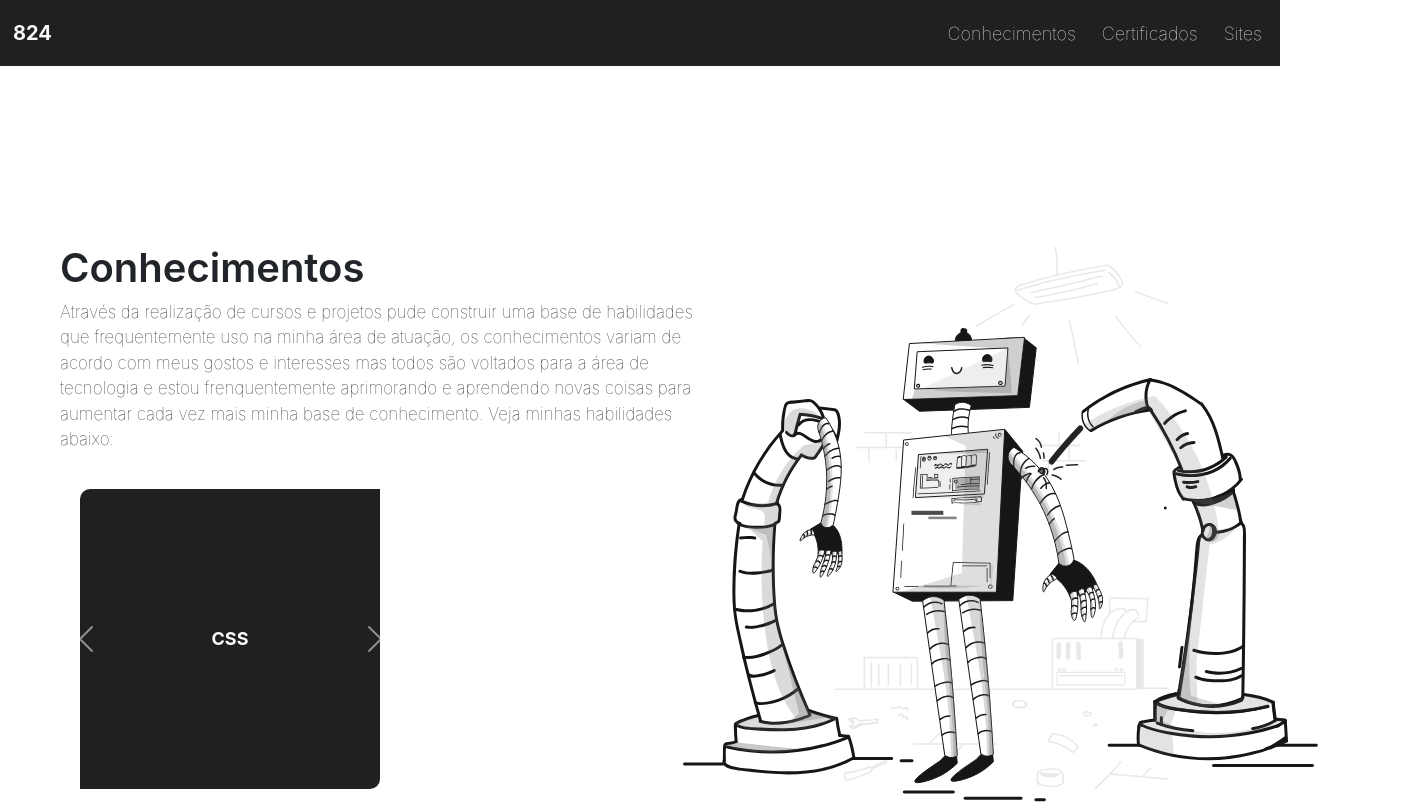
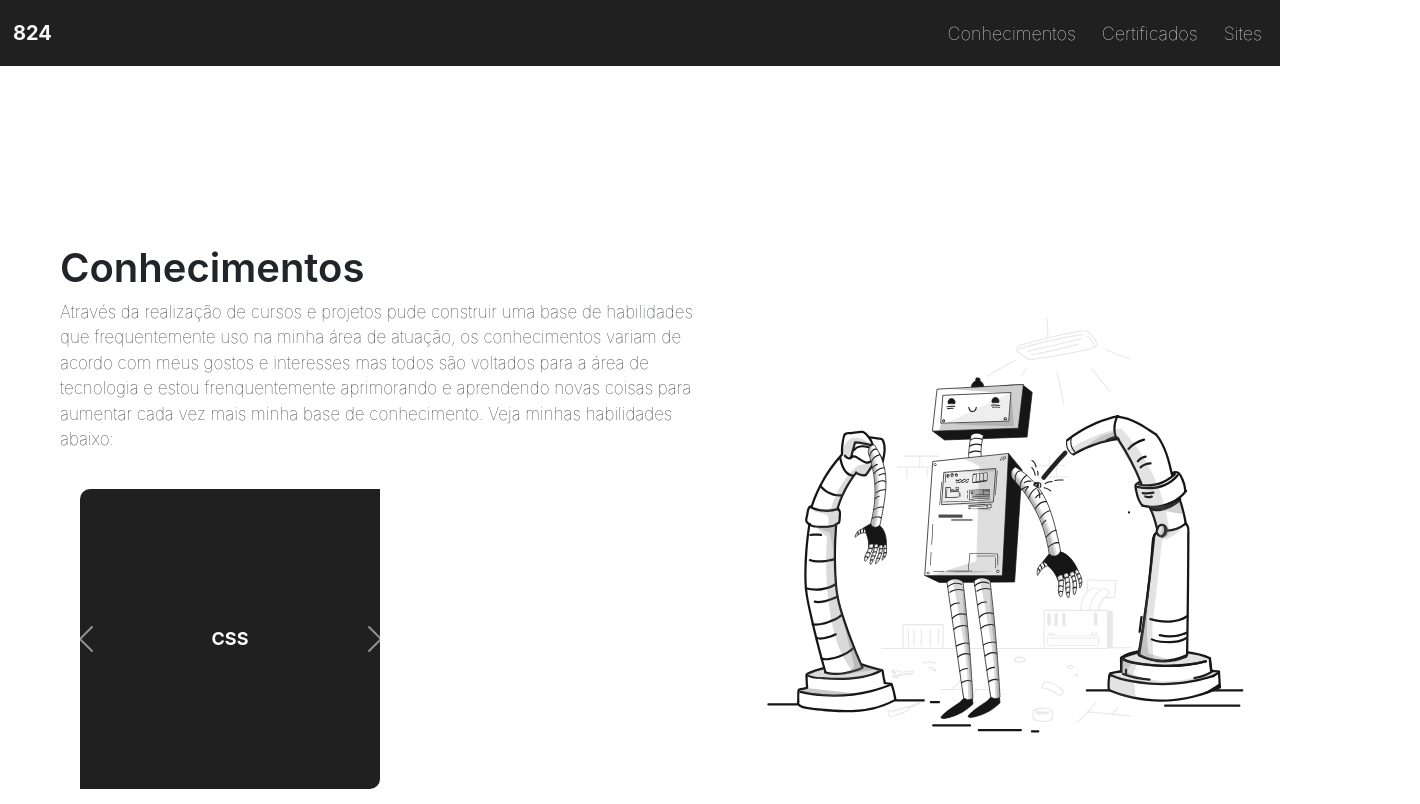
Before and after one commit to victor-kiss/ssik824, a Next.js app: page /conhecimentos in a window 1280 px wide. Shown: the top 804 px of the page, 1420 px wide, since content can reach past the window. Built offline with nearby package versions, Linux system fonts and the light colour scheme.

Commit message:
image component modified

```diff
--- a/src/app/conhecimentos/page.tsx
+++ b/src/app/conhecimentos/page.tsx
@@ -50,7 +50,7 @@ export default function Conhecimentos() {
         </Carousel>
         </FlexWrapper>
           <FlexWrapper direction='column' align='center' justify='center' width='100%' height='auto' margin='0' padding='0' wrap='no-wrap'>
-          <Image src="/robot.svg" width={800} height={800} alt="home image"/>
+          <Image src="/robot.svg" width={800} height={800} alt="robot image" className="cropped" loading='eager'/>
         </FlexWrapper>
       </GridWrapper>
     </>
--- a/src/app/page.tsx
+++ b/src/app/page.tsx
@@ -21,7 +21,7 @@ export default function Home() {
           <Link href="https://codepen.io/victor-kiss" rel="noreferrer" target="_blank" className="link-button">Code Pen</Link>
           </FlexWrapper>
           <FlexWrapper direction='column' align='center' justify='center' width='100%' height='100%' margin='0' padding='0' wrap='no-wrap'>
-          <Image src="/home.svg" width={800} height={800} alt="home image"/>
+          <Image src="/home.svg" width={800} height={800} alt="home image" className="cropped" loading='eager'/>
           </FlexWrapper>
       </GridWrapper>
     </>
--- a/src/app/sites/page.tsx
+++ b/src/app/sites/page.tsx
@@ -113,7 +113,7 @@ export default function Sites() {
         </Carousel>
         </FlexWrapper>
         <FlexWrapper direction='column' align='center' justify='center' width='100%' height='100%' margin='0' padding='0' wrap='no-wrap'>
-          <Image src="/robot2.svg" width={800} height={800} alt="robot 2"/>
+          <Image src="/robot2.svg" width={800} height={800} alt="robot 2" className="cropped" loading='eager'/>
           </FlexWrapper>
       </GridWrapper>
     </>
```
